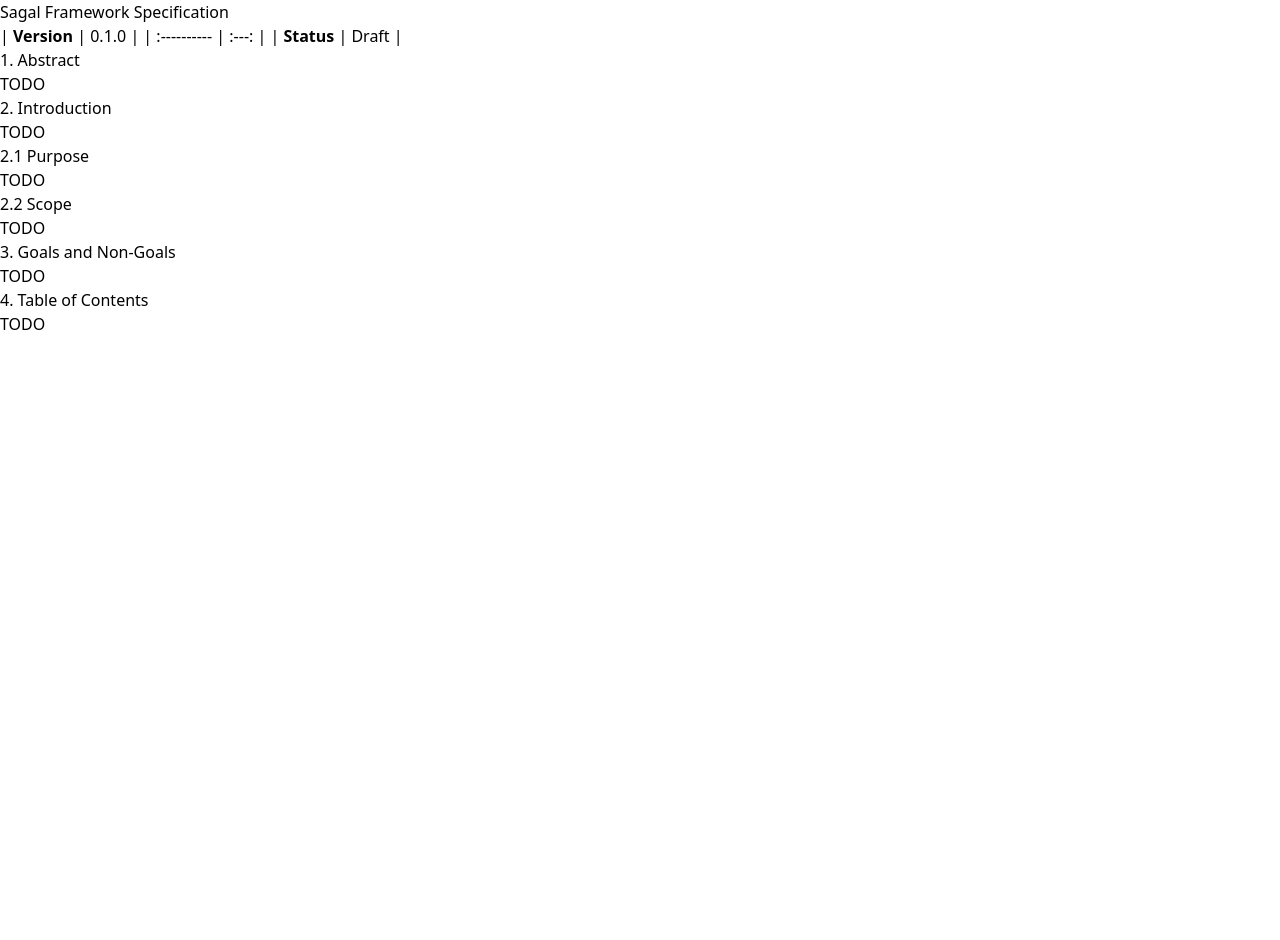
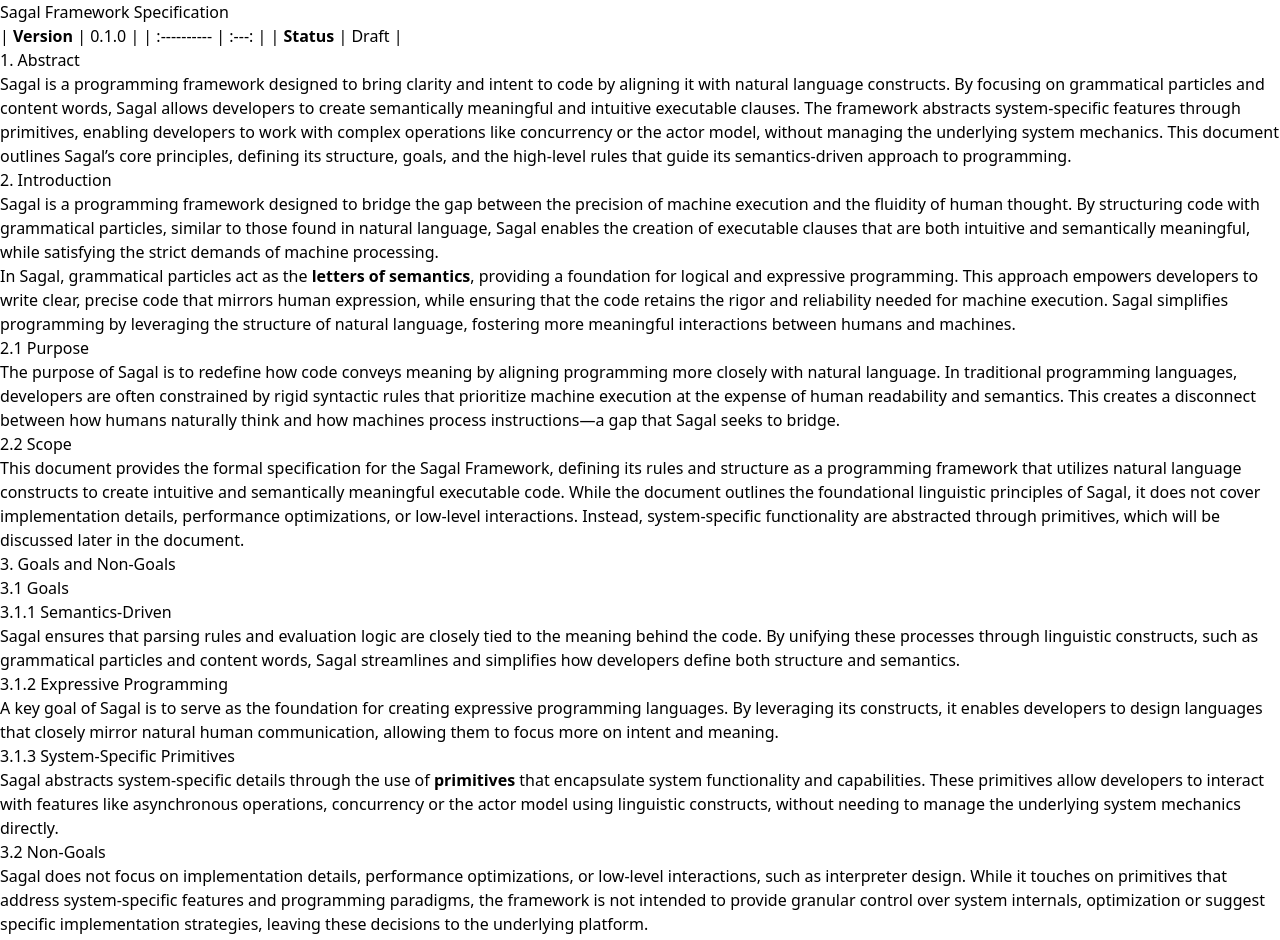
Before and after one commit to sagal-lang/pool, a Next.js app: page /specs/introduction in a window 1280 px wide. Shown: the top 940 px of the page. Before the commit the page ends 800 px from the top, so only its background shows below. Built offline with nearby package versions, Linux system fonts and the light colour scheme.

Commit message:
introduction doc drafted.

```diff
--- a/pages/index.mdx
+++ b/pages/index.mdx
@@ -10,7 +10,7 @@ Imagine coding not just as a technical skill, but as an art form—one where the
 #### Why It Matters?
 Traditional programming languages often prioritize syntax over meaning, creating a gap between human intention and machine execution, while burdening developers with navigating the abstract complexities of syntactic rules and machine behavior.
 Built on a foundation of linguistic theory, Sagal introduces a novel approach that streamlines these challenges by aligning programming with natural language, using grammatical particles to construct precise, unambiguous semantics.
-This makes coding more intuitive, turning every line of code into a deliberate, meaningful interaction, transforming how we communicate with machines through programming.
+This makes coding more intuitive, turning every line of code into a deliberate, meaningful interaction, transforming how we communicate with and program machines.
 
 ## Getting Started
 Begin with the Documentation to uncover the core philosophy, linguistic foundations, and architecture behind the framework.
--- a/pages/specs/_meta.json
+++ b/pages/specs/_meta.json
@@ -4,7 +4,7 @@
   "--1": {
     "type": "separator"
   },
-  "clause": "Clause",
+  "clauses": "Clauses",
   "particles": "Core Particles",
   "content-words": "Content Words",
   "primitives": "Primitives",
--- a/pages/specs/introduction.mdx
+++ b/pages/specs/introduction.mdx
@@ -8,24 +8,57 @@ import { SPECS_VERSION } from "../../components/constants"
 
 ## 1. Abstract
 
-> TODO
+Sagal is a programming framework designed to bring clarity and intent to code by aligning it with natural language constructs.
+By focusing on grammatical particles and content words, Sagal allows developers to create semantically meaningful and intuitive executable clauses.
+The framework abstracts system-specific features through primitives, enabling developers to work with complex operations like concurrency or the actor model, without managing the underlying system mechanics.
+This document outlines Sagal’s core principles, defining its structure, goals, and the high-level rules that guide its semantics-driven approach to programming.
 
 ## 2. Introduction
 
-> TODO
+Sagal is a programming framework designed to bridge the gap between the precision of machine execution and the fluidity of human thought.
+By structuring code with grammatical particles, similar to those found in natural language, Sagal enables the creation of executable clauses that are both intuitive and semantically meaningful, while satisfying the strict demands of machine processing.
+
+In Sagal, grammatical particles act as the **letters of semantics**, providing a foundation for logical and expressive programming.
+This approach empowers developers to write clear, precise code that mirrors human expression, while ensuring that the code retains the rigor and reliability needed for machine execution.
+Sagal simplifies programming by leveraging the structure of natural language, fostering more meaningful interactions between humans and machines.
 
 ### 2.1 Purpose
 
-> TODO
+The purpose of Sagal is to redefine how code conveys meaning by aligning programming more closely with natural language.
+In traditional programming languages, developers are often constrained by rigid syntactic rules that prioritize machine execution at the expense of human readability and semantics.
+This creates a disconnect between how humans naturally think and how machines process instructions—a gap that Sagal seeks to bridge.
 
 ### 2.2 Scope
 
-> TODO
+This document provides the formal specification for the Sagal Framework, defining its rules and structure as a programming framework that utilizes natural language constructs to create intuitive and semantically meaningful executable code.
+While the document outlines the foundational linguistic principles of Sagal, it does not cover implementation details, performance optimizations, or low-level interactions.
+Instead, system-specific functionality are abstracted through primitives, which will be discussed later in the document.
 
 ## 3. Goals and Non-Goals
 
-> TODO
+### 3.1 Goals
+
+#### 3.1.1 Semantics-Driven
+
+Sagal ensures that parsing rules and evaluation logic are closely tied to the meaning behind the code.
+By unifying these processes through linguistic constructs, such as grammatical particles and content words, Sagal streamlines and simplifies how developers define both structure and semantics.
+
+#### 3.1.2 Expressive Programming
+
+A key goal of Sagal is to serve as the foundation for creating expressive programming languages.
+By leveraging its constructs, it enables developers to design languages that closely mirror natural human communication, allowing them to focus more on intent and meaning.
+
+#### 3.1.3 System-Specific Primitives
+
+Sagal abstracts system-specific details through the use of **primitives** that encapsulate system functionality and capabilities.
+These primitives allow developers to interact with features like asynchronous operations, concurrency or the actor model using linguistic constructs, without needing to manage the underlying system mechanics directly.
+
+
+### 3.2 Non-Goals
+Sagal does not focus on implementation details, performance optimizations, or low-level interactions, such as interpreter design.
+While it touches on primitives that address system-specific features and programming paradigms, the framework is not intended to provide granular control over system internals, optimization or suggest specific implementation strategies, leaving these decisions to the underlying platform.
 
 ## 4. Table of Contents
 
-> TODO
+The full Table of Contents is dynamically displayed in the sidebar on the left.
+Please refer to it for easy navigation through the document.
```
